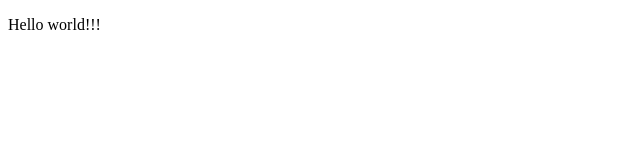
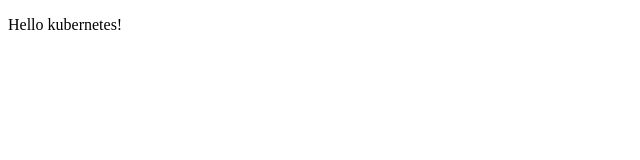
Before and after one commit to furkandogmus/hello-world, a plain HTML site: page index.html in a window 1280 px wide. Shown: the full height of the page, 0-640 px from the left. Drawn offline with Linux system fonts and the light colour scheme.

Commit message:
Update index.html

```diff
--- a/index.html
+++ b/index.html
@@ -4,6 +4,6 @@
         <title>Hello World</title>
     </head>
     <body>
-        <p>Hello world!!!</p>
+        <p>Hello kubernetes!</p>
     </body>
 </html>
```
